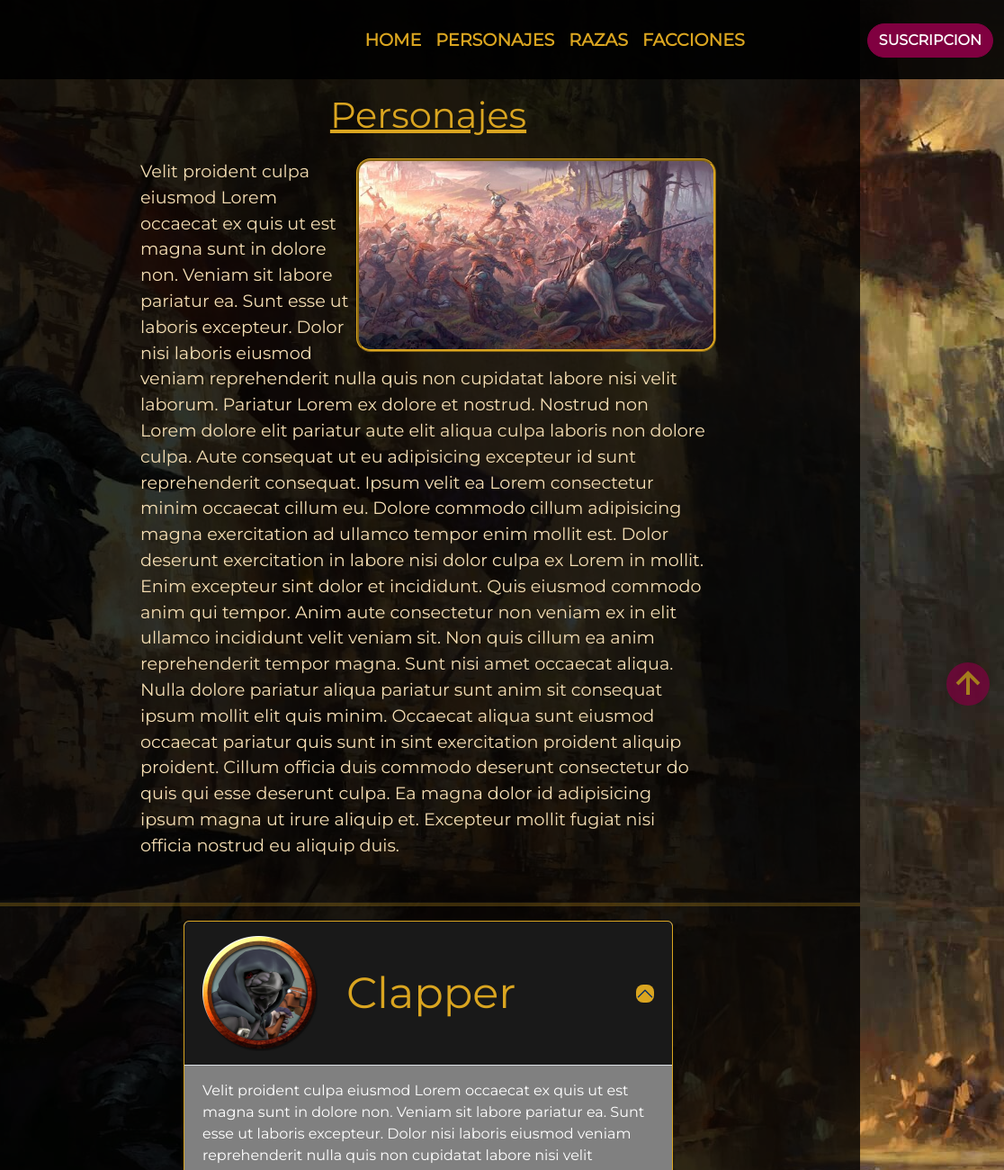
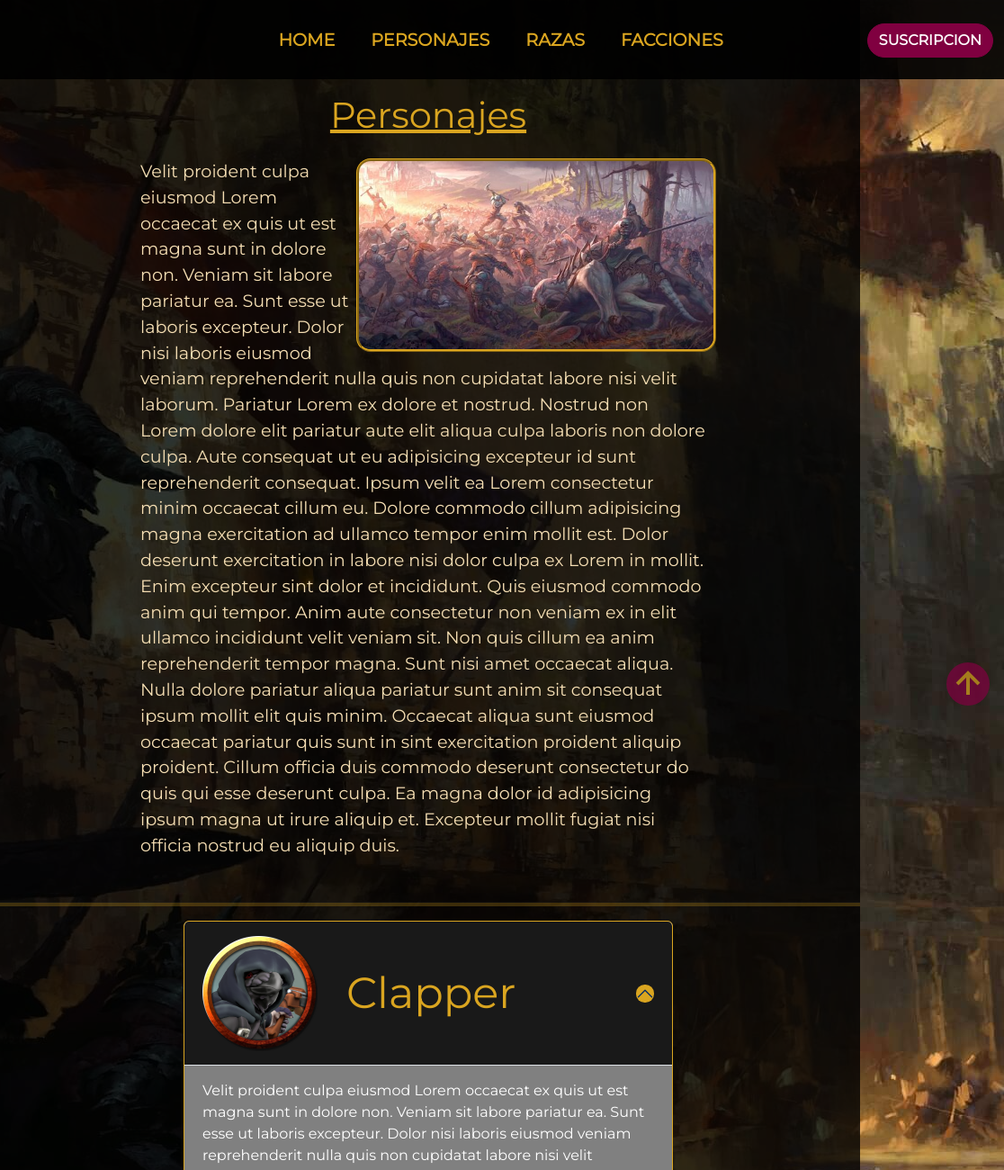
Before and after one commit to Agus-Natalio/proyecto-coder, a plain HTML site: page vistas/pjs.html in a window 1280 px wide. Shown: the top 1300 px of the page at 90% size, 164-1280 px from the left. Drawn offline with nearby package versions, Linux system fonts and the light colour scheme.

Commit message:
cambios pequeños al css

```diff
--- a/css/estilos.css
+++ b/css/estilos.css
@@ -26,9 +26,12 @@ body {
 .nav-link {
     font-size: 1.2rem;
     font-weight: bold;
-    padding: 0.5rem 1rem;
     align-items: gitr;
     color: goldenrod;
+}
+
+.nav-item {
+    padding-left: 1.5rem;
 }
 
 a {
@@ -229,7 +232,7 @@ hr {
 
 .accordion-button::after {
     background-color: goldenrod;
-    border-radius: 0.5rem;
+    border-radius: 0.6rem;
 }
 
 .accordion-button:focus {
```
